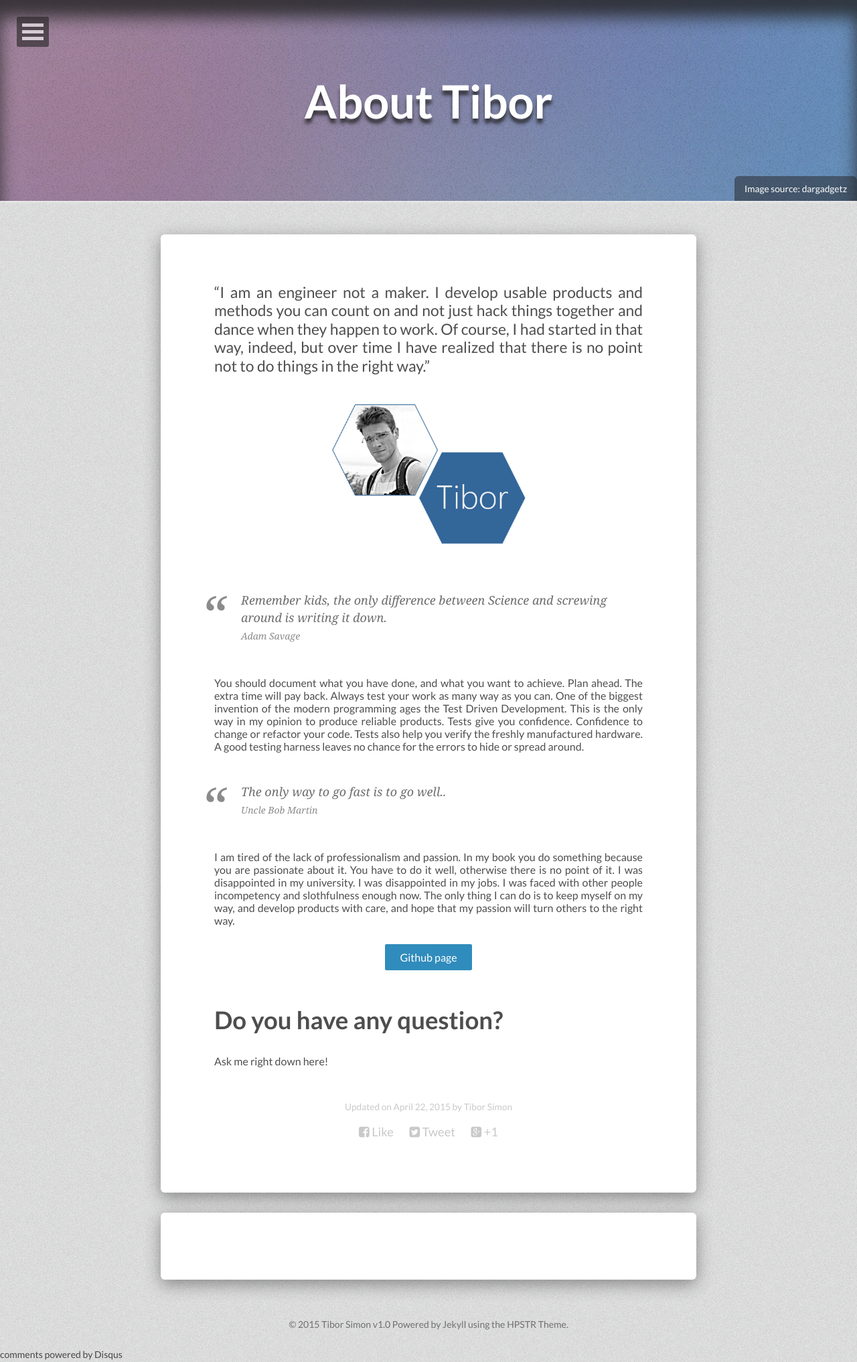
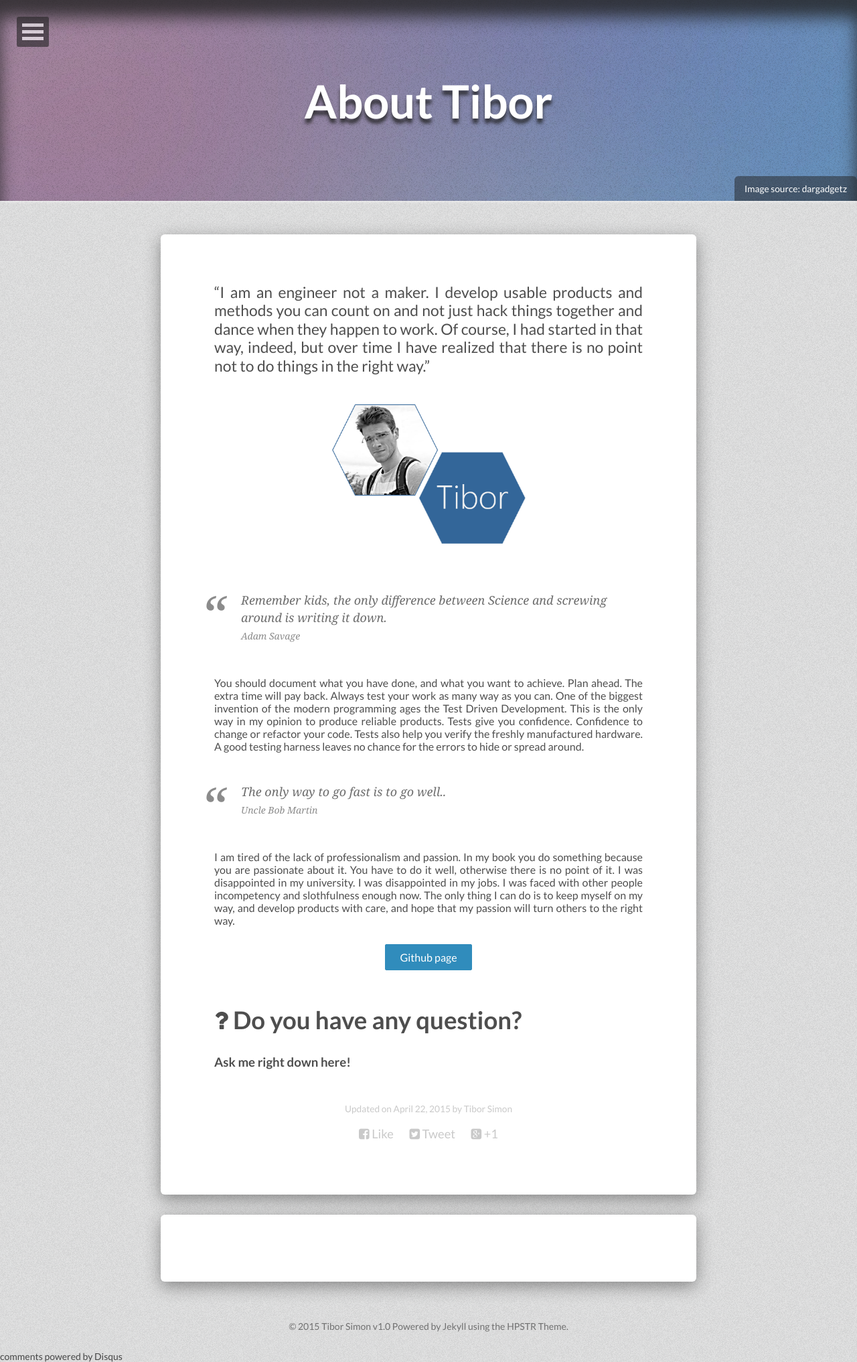
Before and after one commit to tiborsimon/tiborsimon.github.io, a Jekyll site: the page built from about/index.md, in a window 1280 px wide. Shown: the whole page at 67% size. Built offline with Jekyll 4.4.1, drawn with Linux system fonts in a browser that asks for light colours; nearby versions of some CDN libraries; comment, search, counter and statistics services are not loaded.

Commit message:
Article update

```diff
--- a/about/index.md
+++ b/about/index.md
@@ -34,6 +34,6 @@ I am tired of the lack of professionalism and passion. In my book you do somethi
 <a href="https://github.com/tiborsimon" class="btn btn-info">Github page</a></div>
 </div>
 
-# Do you have any question?
+<h1><i class="fa fa-question"></i> Do you have any question?</h1>
 
-Ask me right down here!
+<h3>Ask me right down here!</h3>
```
